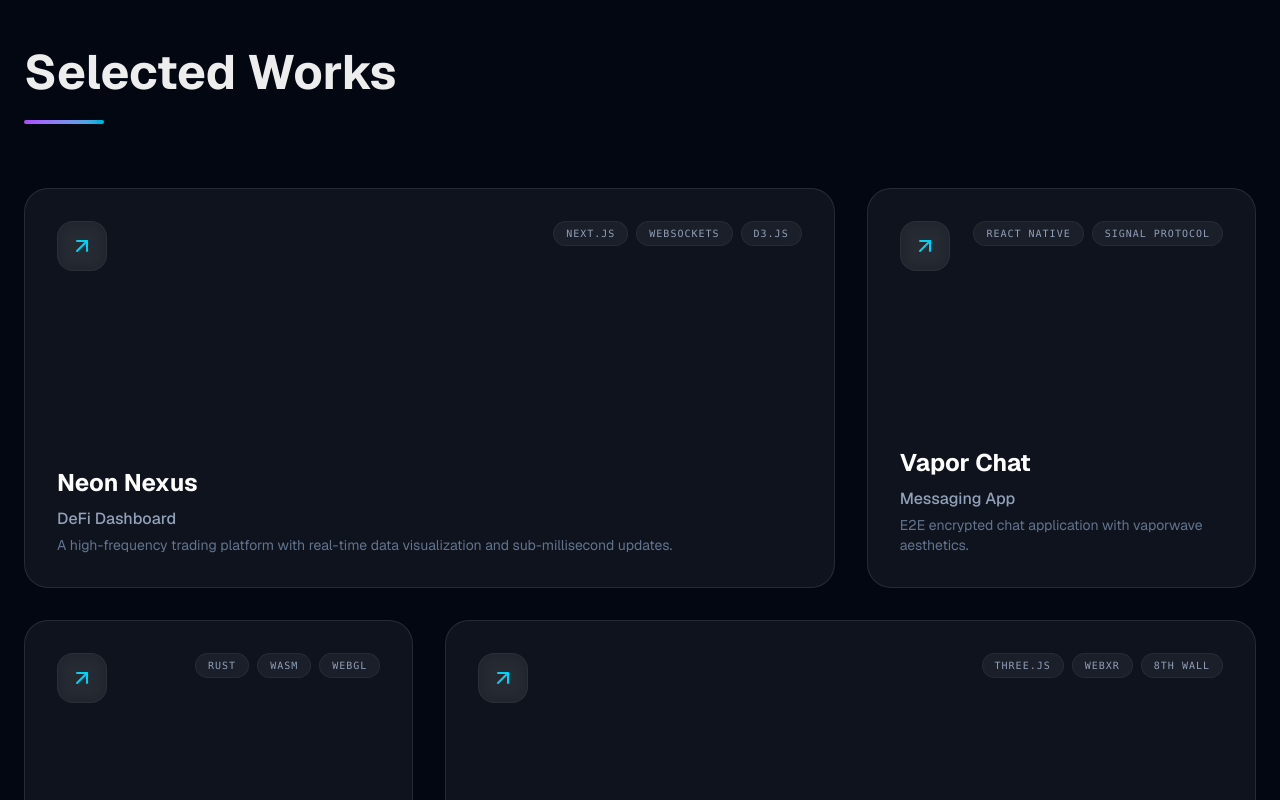
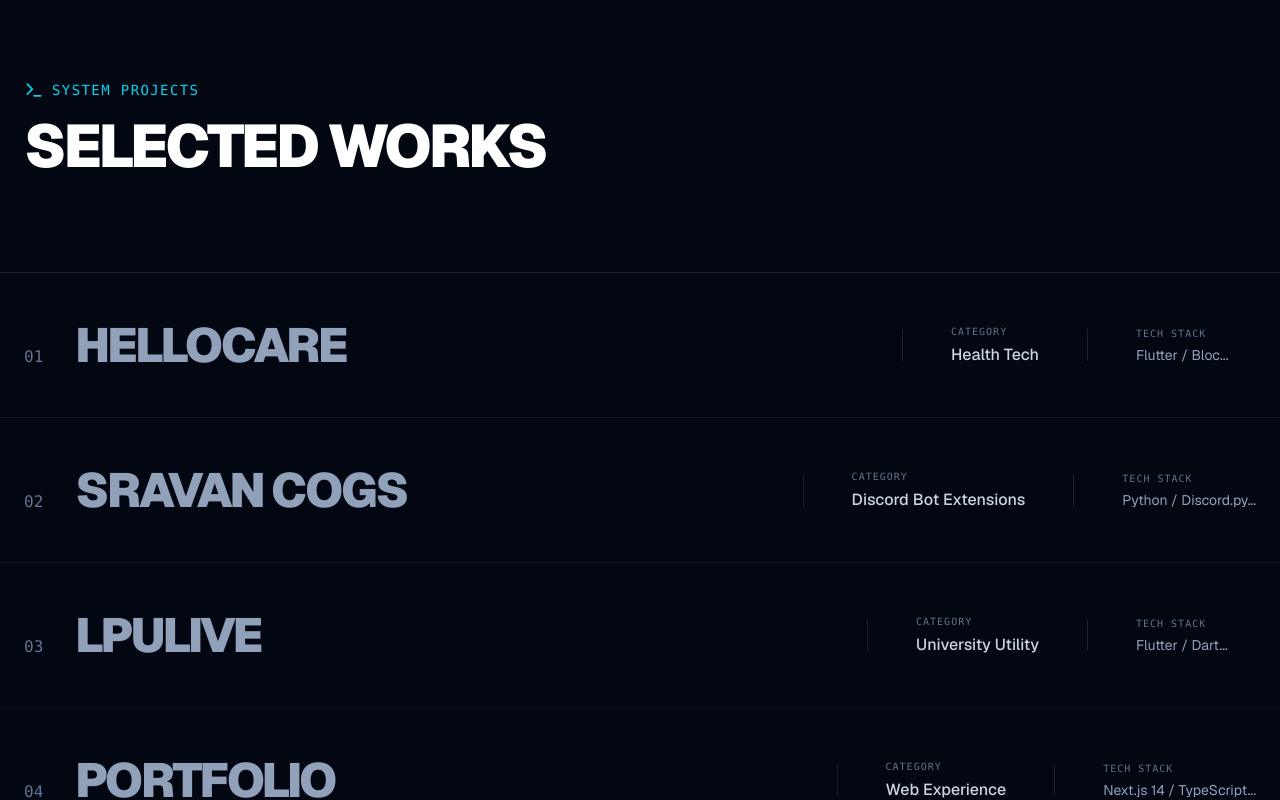
Before and after one commit to sravan1946/portfolio, a Next.js app: page / in a window 1280 px wide. Shown: the part 1540-2340 px from the top of the page. Built offline with nearby package versions, Linux system fonts and the light colour scheme.

Commit message:
feat: Redesign project display to an interactive list with hover-triggered detail cards and a mobile expansion toggle.

```diff
--- a/components/Projects.tsx
+++ b/components/Projects.tsx
@@ -1,92 +1,254 @@
 "use client";
 
-"use client";
+import { motion, useMotionValue, useSpring, useTransform } from "framer-motion";
+import { ArrowUpRight, Github, ExternalLink, Terminal, ChevronDown } from "lucide-react";
+import React, { useRef, useState, useEffect } from "react";
+import { PROJECTS } from "@/lib/data";
+import { cn } from "@/lib/utils";
+import Link from "next/link";
 
-import { motion, useMotionTemplate, useMotionValue } from "framer-motion";
-import { ArrowUpRight } from "lucide-react";
-import { MouseEvent } from "react";
-import { cn } from "@/lib/utils";
-import { PROJECTS } from "@/lib/data";
-
-function ProjectCard({ project }: { project: typeof PROJECTS[0] }) {
-    const mouseX = useMotionValue(0);
-    const mouseY = useMotionValue(0);
-
-    function onMouseMove({ currentTarget, clientX, clientY }: MouseEvent) {
-        const { left, top } = currentTarget.getBoundingClientRect();
-        mouseX.set(clientX - left);
-        mouseY.set(clientY - top);
-    }
-
+const ProjectStatsCard = ({ project, hovered }: { project: typeof PROJECTS[0]; hovered: boolean }) => {
     return (
         <motion.div
-            initial={{ opacity: 0, y: 50 }}
-            whileInView={{ opacity: 1, y: 0, transition: { duration: 0.5, delay: 0.1 } }}
-            viewport={{ once: true, margin: "-50px" }}
-            className={cn(
-                "group relative rounded-3xl bg-white/5 border border-white/10 overflow-hidden hover:border-white/20 transition-colors project-card h-full min-h-[400px]",
-                project.size
-            )}
-            onMouseMove={onMouseMove}
+            initial={{ opacity: 0, x: 20, scale: 0.9 }}
+            animate={{
+                opacity: hovered ? 1 : 0,
+                x: hovered ? 0 : 20,
+                scale: hovered ? 1 : 0.9,
+            }}
+            transition={{ type: "spring", stiffness: 300, damping: 20 }}
+            className="absolute right-4 md:right-12 top-1/2 -translate-y-1/2 z-50 hidden md:block w-[300px]"
         >
-            <motion.div
-                className="pointer-events-none absolute -inset-px rounded-3xl opacity-0 transition duration-300 group-hover:opacity-100"
-                style={{
-                    background: useMotionTemplate`
-            radial-gradient(
-              650px circle at ${mouseX}px ${mouseY}px,
-              rgba(147, 51, 234, 0.15),
-              transparent 80%
-            )
-          `,
-                }}
-            />
+            <div className="bg-black/90 backdrop-blur-xl border border-cyan-500/30 p-5 rounded-lg shadow-[0_0_30px_rgba(34,211,238,0.15)] relative group/card">
+                {/* Header */}
+                <div className="flex justify-between items-center mb-4 border-b border-white/10 pb-3">
+                    <div className="flex gap-2 items-center">
+                        <Terminal className="w-4 h-4 text-cyan-400" />
+                        <span className="text-xs font-mono text-cyan-400 font-bold tracking-widest">COMMAND CENTER</span>
+                    </div>
+                    <span className="text-[10px] font-mono text-slate-500 border border-white/10 px-1.5 py-0.5 rounded">
+                        {project.year}
+                    </span>
+                </div>
 
-            <div className="h-full flex flex-col p-6 sm:p-8">
-                <div className="flex justify-between items-start mb-6">
-                    <div className="p-3 bg-white/5 rounded-2xl border border-white/5 backdrop-blur-sm">
-                        <ArrowUpRight className="w-6 h-6 text-cyan-400" />
-                    </div>
-                    <div className="flex gap-2">
+                {/* Tech Cloud */}
+                <div className="mb-5">
+                    <span className="text-[10px] uppercase text-slate-500 font-mono mb-2 block tracking-wider">Technologies</span>
+                    <div className="flex flex-wrap gap-1.5">
                         {project.tech.map((t) => (
-                            <span key={t} className="px-3 py-1 text-[10px] font-mono tracking-widest text-slate-400 border border-white/5 rounded-full uppercase bg-white/5">
+                            <span key={t} className="text-[11px] px-2 py-1 rounded-sm bg-cyan-900/20 text-cyan-100 border border-cyan-500/20 font-mono">
                                 {t}
                             </span>
                         ))}
                     </div>
                 </div>
 
-                <div className="mt-auto">
-                    <h3 className="text-2xl font-bold text-white mb-2 group-hover:text-cyan-400 transition-colors">{project.title}</h3>
-                    <p className="text-slate-400 font-medium mb-1">{project.category}</p>
-                    <p className="text-sm text-slate-500 line-clamp-2">{project.description}</p>
+                {/* Actions */}
+                <div className="flex gap-2">
+                    <Link
+                        href={project.url}
+                        target="_blank"
+                        onClick={(e) => e.stopPropagation()} // Prevent row click
+                        className="flex-1 flex items-center justify-center gap-2 bg-white/5 hover:bg-cyan-500/20 border border-white/10 hover:border-cyan-500/50 text-slate-300 hover:text-white py-2 rounded transition-all duration-300 group/btn"
+                    >
+                        <Github className="w-4 h-4 group-hover/btn:scale-110 transition-transform" />
+                        <span className="text-xs font-bold uppercase tracking-wider">Code</span>
+                    </Link>
+
+                    {project.demoUrl && (
+                        <Link
+                            href={project.demoUrl}
+                            target="_blank"
+                            onClick={(e) => e.stopPropagation()} // Prevent row click
+                            className="flex-1 flex items-center justify-center gap-2 bg-cyan-500/10 hover:bg-cyan-500/20 border border-cyan-500/20 hover:border-cyan-500/50 text-cyan-300 hover:text-cyan-100 py-2 rounded transition-all duration-300 group/btn"
+                        >
+                            <ExternalLink className="w-4 h-4 group-hover/btn:scale-110 transition-transform" />
+                            <span className="text-xs font-bold uppercase tracking-wider">Demo</span>
+                        </Link>
+                    )}
                 </div>
+
+                {/* Decorative corners */}
+                <div className="absolute -top-px -left-px w-3 h-3 border-t border-l border-cyan-500" />
+                <div className="absolute -bottom-px -right-px w-3 h-3 border-b border-r border-cyan-500" />
             </div>
         </motion.div>
     );
-}
+};
 
-export function Projects({ limit }: { limit?: number }) {
-    const displayedProjects = limit ? PROJECTS.slice(0, limit) : PROJECTS;
+const ProjectItem = ({
+    project,
+    index,
+    hoveredIndex,
+    setHoveredIndex,
+}: {
+    project: typeof PROJECTS[0];
+    index: number;
+    hoveredIndex: number | null;
+    setHoveredIndex: (index: number | null) => void;
+}) => {
+    const isHovered = hoveredIndex === index;
+    const isDimmed = hoveredIndex !== null && hoveredIndex !== index;
 
     return (
-        <section id="projects" className="py-24 px-6 relative z-10 overflow-hidden">
-            <div className="max-w-7xl mx-auto">
+        <Link
+            href={project.url}
+            target="_blank"
+            rel="noopener noreferrer"
+            className="block"
+        >
+            <motion.div
+                initial={{ opacity: 0, x: -20 }}
+                whileInView={{ opacity: 1, x: 0 }}
+                viewport={{ once: true }}
+                transition={{ delay: index * 0.1 }}
+                onMouseEnter={() => setHoveredIndex(index)}
+                onMouseLeave={() => setHoveredIndex(null)}
+                data-cursor="project"
+                className={cn(
+                    "group relative border-b border-white/5 py-8 md:py-12 transition-all duration-500 cursor-none",
+                    isDimmed ? "opacity-30 blur-[1px]" : "opacity-100"
+                )}
+            >
+                {/* Hover Background Gradient */}
+                <div
+                    className={cn(
+                        "absolute inset-0 bg-gradient-to-r from-cyan-500/5 via-purple-500/5 to-transparent opacity-0 transition-opacity duration-500",
+                        isHovered && "opacity-100"
+                    )}
+                />
+
+                {/* Holographic Stats Card - Fixed Right Position */}
+                <ProjectStatsCard project={project} hovered={isHovered} />
+
+                <div className="container mx-auto px-4 md:px-6 relative z-10 flex flex-col md:flex-row md:items-center justify-between gap-4 md:gap-8">
+                    {/* Index & Title */}
+                    <div className="flex items-center justify-between md:justify-start w-full md:w-auto gap-4 md:gap-8">
+                        <div className="flex items-baseline gap-4 md:gap-8">
+                            <span className="font-mono text-sm md:text-base text-slate-500 group-hover:text-cyan-400 transition-colors">
+                                0{index + 1}
+                            </span>
+                            <h3
+                                className={cn(
+                                    "text-3xl md:text-5xl font-black uppercase tracking-tighter transition-all duration-300",
+                                    isHovered ? "text-white translate-x-2" : "text-slate-400"
+                                )}
+                            >
+                                {project.title}
+                            </h3>
+                        </div>
+
+                        {/* Mobile Expansion Toggle */}
+                        <div
+                            className="md:hidden p-2 text-slate-500 group-hover:text-cyan-400 transition-colors"
+                            onClick={(e) => {
+                                e.preventDefault();
+                                e.stopPropagation();
+                                setHoveredIndex(isHovered ? null : index);
+                            }}
+                        >
+                            <ChevronDown className={cn("w-6 h-6 transition-transform duration-300", isHovered ? "rotate-180 text-cyan-400" : "")} />
+                        </div>
+                    </div>
+
+                    {/* Metadata & Tech */}
+                    <div className="flex flex-col md:flex-row md:items-center gap-4 md:gap-12">
+                        <div className="hidden md:block w-px h-8 bg-white/10" />
+
+                        <div className="flex flex-col gap-1">
+                            <span className="text-[10px] font-mono uppercase tracking-widest text-slate-500">
+                                Category
+                            </span>
+                            <span className="text-sm md:text-base font-medium text-slate-300 group-hover:text-cyan-300 transition-colors">
+                                {project.category}
+                            </span>
+                        </div>
+
+                        <div className="hidden md:block w-px h-8 bg-white/10" />
+
+                        <div className="flex flex-col gap-1 min-w-[120px]">
+                            <span className="text-[10px] font-mono uppercase tracking-widest text-slate-500">
+                                Tech Stack
+                            </span>
+                            <div className="flex gap-2 text-sm text-slate-400">
+                                {project.tech.slice(0, 2).join(" / ")}
+                                {project.tech.length > 2 && "..."}
+                            </div>
+                        </div>
+                    </div>
+                </div>
+
+                {/* Expanded Content (Mobile Friendly) */}
                 <motion.div
-                    initial={{ opacity: 0, scale: 0.95 }}
-                    whileInView={{ opacity: 1, scale: 1 }}
+                    initial={false}
+                    animate={{
+                        height: isHovered ? "auto" : 0,
+                        opacity: isHovered ? 1 : 0
+                    }}
+                    className="overflow-hidden relative z-10" // Ensure z-10 is kept
+                >
+                    <div className="pt-4 md:pt-6 container mx-auto px-4 md:px-6">
+                        <p className="max-w-xl text-slate-400 text-sm md:text-base leading-relaxed border-l-2 border-cyan-500/30 pl-4">
+                            {project.description}
+                        </p>
+                        <div className="mt-4 flex gap-2 md:hidden">
+                            {project.tech.map(t => (
+                                <span key={t} className="text-[10px] px-2 py-1 rounded bg-white/5 text-slate-300 border border-white/10">
+                                    {t}
+                                </span>
+                            ))}
+                        </div>
+                    </div>
+                </motion.div>
+            </motion.div>
+        </Link >
+    );
+};
+
+export function Projects() {
+    const [hoveredIndex, setHoveredIndex] = useState<number | null>(null);
+
+    return (
+        <section id="projects" className="py-24 md:py-32 relative z-10">
+            {/* Section Header */}
+            <div className="container mx-auto px-4 md:px-6 mb-16 md:mb-24">
+                <motion.div
+                    initial={{ opacity: 0, y: 20 }}
+                    whileInView={{ opacity: 1, y: 0 }}
                     viewport={{ once: true }}
-                    className="mb-16"
+                    className="flex flex-col md:flex-row md:items-end justify-between gap-6"
                 >
-                    <h2 className="text-4xl md:text-5xl font-bold mb-6">Selected Works</h2>
-                    <div className="h-1 w-20 bg-gradient-to-r from-purple-500 to-cyan-500 rounded-full" />
+                    <div >
+                        <div className="flex items-center gap-2 mb-4 text-cyan-400">
+                            <Terminal className="w-5 h-5" />
+                            <span className="font-mono text-sm tracking-widest uppercase">System Projects</span>
+                        </div>
+                        <h2 className="text-4xl md:text-6xl font-black uppercase tracking-tighter text-white">
+                            Selected Works
+                        </h2>
+                    </div>
+                    <div className="w-full md:w-auto h-px md:h-auto md:w-64 bg-white/10" />
                 </motion.div>
+            </div>
 
-                <div className="grid grid-cols-1 md:grid-cols-3 gap-8 auto-rows-fr">
-                    {displayedProjects.map((project) => (
-                        <ProjectCard key={project.title} project={project} />
-                    ))}
-                </div>
+            {/* Project List */}
+            <div className="border-t border-white/10">
+                {PROJECTS.map((project, index) => (
+                    <ProjectItem
+                        key={project.title}
+                        project={project}
+                        index={index}
+                        hoveredIndex={hoveredIndex}
+                        setHoveredIndex={setHoveredIndex}
+                    />
+                ))}
+            </div>
+
+            {/* Decorative Footer */}
+            <div className="container mx-auto px-4 md:px-6 mt-8 flex justify-end">
+                <p className="font-mono text-xs text-slate-600 uppercase tracking-widest">
+                    /// End of index
+                </p>
             </div>
         </section>
     );
--- a/lib/data.ts
+++ b/lib/data.ts
@@ -35,32 +35,43 @@
 
 export const PROJECTS = [
     {
-        title: "Neon Nexus",
-        category: "DeFi Dashboard",
-        description: "A high-frequency trading platform with real-time data visualization and sub-millisecond updates.",
-        tech: ["Next.js", "WebSockets", "D3.js"],
+        title: "HelloCare",
+        category: "Health Tech",
+        description: "Say hello to your care. A comprehensive health application built with Flutter.",
+        tech: ["Flutter", "Bloc", "Clean Arch", "Dio", "Dartz", "Firebase"],
         size: "col-span-1 md:col-span-2",
+        url: "https://github.com/Unemployed-Nerds/HelloCare",
+        demoUrl: "https://github.com/Unemployed-Nerds/HelloCare/releases/latest",
+        year: "2024"
     },
     {
-        title: "Vapor Chat",
-        category: "Messaging App",
-        description: "E2E encrypted chat application with vaporwave aesthetics.",
-        tech: ["React Native", "Signal Protocol"],
+        title: "Sravan Cogs",
+        category: "Discord Bot Extensions",
+        description: "Custom cogs for Red-DiscordBot, enhancing server functionality with Python.",
+        tech: ["Python", "Discord.py", "Red-Bot", "AsyncIO", "APIs"],
         size: "col-span-1",
+        url: "https://github.com/sravan1946/sravan-cogs",
+        year: "2023"
     },
     {
-        title: "Glass OS",
-        category: "Web Operating System",
-        description: "A fully functional desktop environment running in the browser using WebAssembly.",
-        tech: ["Rust", "WASM", "WebGL"],
+        title: "LpuLive",
+        category: "University Utility",
+        description: "Unofficial mobile application for university management and student utilities.",
+        tech: ["Flutter", "Dart", "Provider", "Hive", "REST API"],
         size: "col-span-1",
+        url: "https://github.com/sravan1946/LpuLive-unofficial",
+        demoUrl: "https://github.com/sravan1946/LpuLive-unofficial/releases/latest",
+        year: "2023"
     },
     {
-        title: "Aether Lens",
-        category: "AR Commerce",
-        description: "Augmented reality product previews for e-commerce stores.",
-        tech: ["Three.js", "WebXR", "8th Wall"],
+        title: "Portfolio",
+        category: "Web Experience",
+        description: "The interactive 3D portfolio website you are currently viewing.",
+        tech: ["Next.js 14", "TypeScript", "Three.js", "Tailwind", "Framer Motion"],
         size: "col-span-1 md:col-span-2",
+        url: "https://github.com/sravan1946/portfolio",
+        demoUrl: "https://p1ng.me",
+        year: "2024"
     },
 ];
 
```
